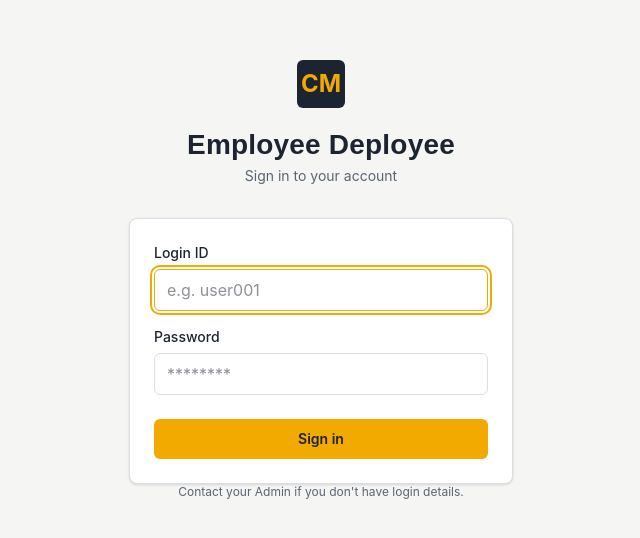
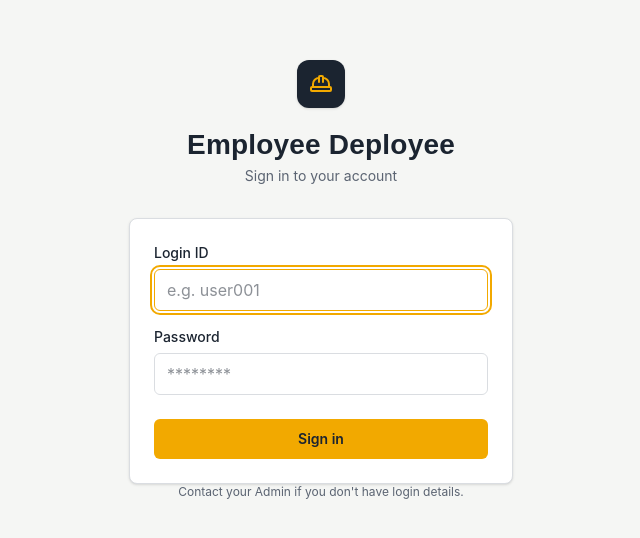
Before and after one commit to prateek-code-it/EmployeeDeployee, a React app in the folder frontend/: page /login in a window 1280 px wide. Shown: the part 120-658 px from the top of the page, without its empty margins (319-959 px from the left). Built offline with nearby package versions, Linux system fonts and the light colour scheme; no server answers; the HTML template or start-up script is replaced by a standard one.

Commit message:
Alteration on 2026-08-29 10:33:14 | Host: clubcentral | Branch: main | Modified: [frontend/src/components/Sidebar.jsx,frontend/src/pages/Login.jsx]

```diff
--- a/frontend/src/components/Sidebar.jsx
+++ b/frontend/src/components/Sidebar.jsx
@@ -1,6 +1,7 @@
 import { NavLink } from 'react-router-dom';
 import { useAuth } from '../context/AuthContext';
 import {
+  HardHat,
   LayoutDashboard,
   Building2,
   Users,
@@ -45,8 +46,8 @@ export default function Sidebar() {
   return (
     <aside className="w-56 shrink-0 bg-[var(--ink)] text-white flex flex-col h-screen sticky top-0">
       <div className="px-5 py-5 flex items-center gap-2.5 border-b border-white/10">
-        <div className="w-8 h-8 rounded bg-[var(--accent)] flex items-center justify-center">
-          <span className="font-[var(--font-display)] text-[var(--accent-ink)] text-sm font-bold">CM</span>
+        <div className="w-8 h-8 rounded-lg bg-[var(--accent)] text-[var(--accent-ink)] flex items-center justify-center shrink-0">
+          <HardHat className="w-5 h-5" />
         </div>
         <span className="font-[var(--font-display)] font-bold text-lg tracking-wide">EmployeeDeployee</span>
       </div>
--- a/frontend/src/pages/Login.jsx
+++ b/frontend/src/pages/Login.jsx
@@ -1,6 +1,7 @@
 import { useState } from 'react';
 import { useNavigate } from 'react-router-dom';
 import { useAuth } from '../context/AuthContext';
+import { HardHat } from 'lucide-react';
 
 export default function Login() {
   const [loginId, setLoginId] = useState('');
@@ -32,8 +33,8 @@ export default function Login() {
     <div className="min-h-screen flex items-center justify-center bg-[var(--bg)] px-4">
       <div className="w-full max-w-sm">
         <div className="text-center mb-8">
-          <div className="inline-flex items-center justify-center w-12 h-12 rounded-md bg-[var(--ink)] mb-4">
-            <span className="font-[var(--font-display)] text-[var(--accent)] text-2xl font-bold">CM</span>
+          <div className="inline-flex items-center justify-center w-12 h-12 rounded-xl bg-[var(--ink)] mb-4 text-[var(--accent)] shadow-sm">
+            <HardHat className="w-6 h-6" />
           </div>
           <h1>Employee Deployee</h1>
           <p className="text-[var(--ink-soft)] text-sm mt-1">Sign in to your account</p>
```
